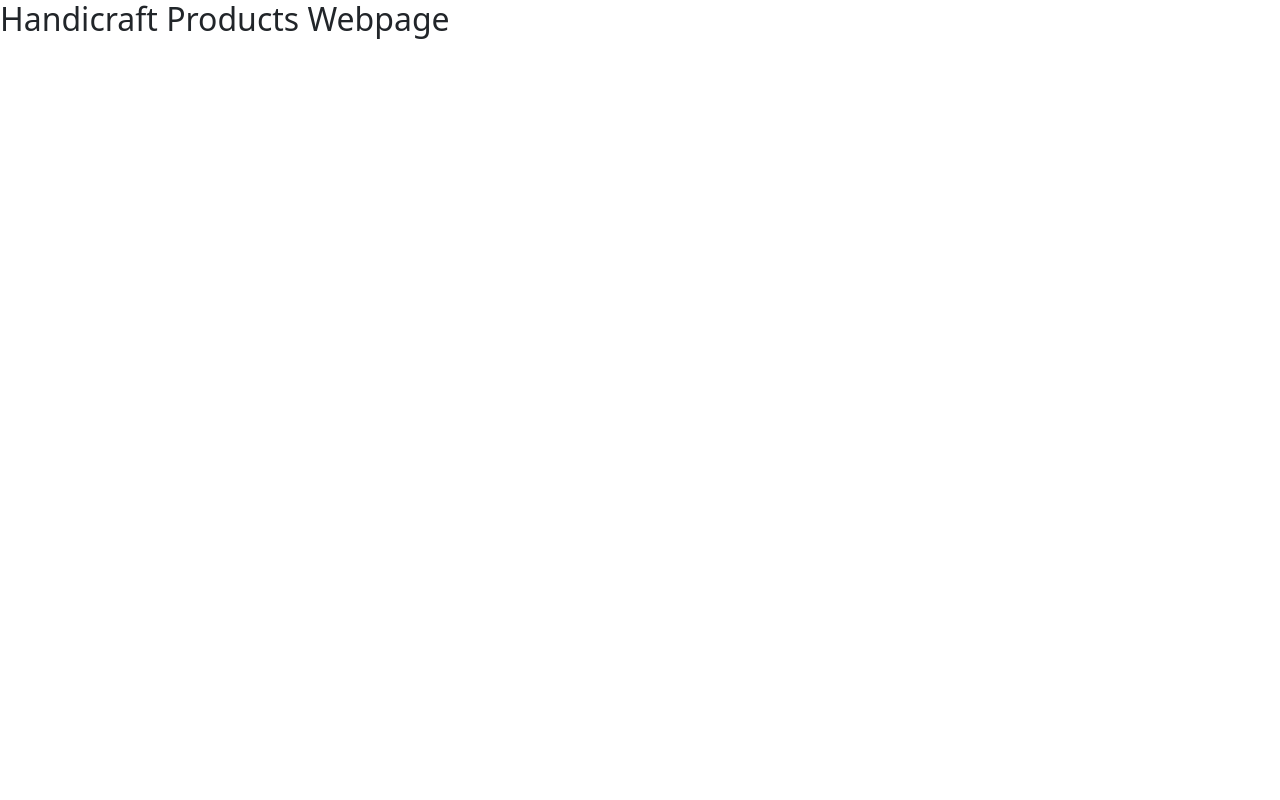
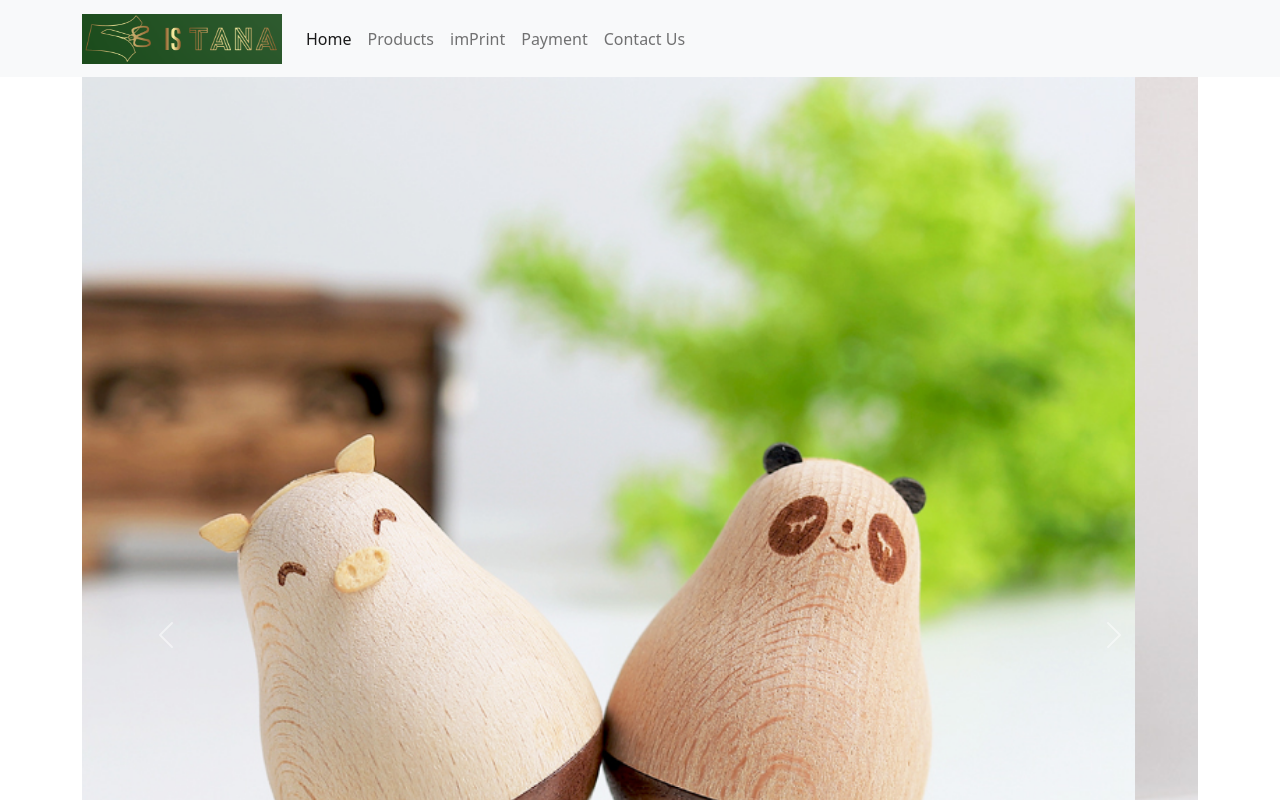
Before and after one commit to rs07cse/hc-ecommerce-bootstrap, a plain HTML site: page index.html in a window 1280 px wide. Shown: the top 800 px of the page. Drawn offline with nearby package versions, Linux system fonts and the light colour scheme.

Commit message:
2 commit

```diff
--- a/index.html
+++ b/index.html
@@ -15,8 +15,85 @@
 
 </head>
 <body>
-    <h2> Handicraft Products Webpage</h2>
 
+    <!-- header start -->
+
+    <header>
+
+
+        <nav class="navbar navbar-expand-lg navbar-light bg-light">
+            <div class="container">
+              <a class="navbar-brand" href="#">
+
+                <img src="images/green.png" alt=""  width="200" height="50" class="d-inline-block align-text-top">
+
+              </a>
+              <button class="navbar-toggler" type="button" data-bs-toggle="collapse" data-bs-target="#navbarSupportedContent" aria-controls="navbarSupportedContent" aria-expanded="false" aria-label="Toggle navigation">
+                <span class="navbar-toggler-icon"></span>
+              </button>
+              <div class="collapse navbar-collapse" id="navbarSupportedContent">
+                <ul class="navbar-nav me-auto mb-2 mb-lg-0">
+                  <li class="nav-item">
+                    <a class="nav-link active" aria-current="page" href="#">Home</a>
+                  </li>
+                  <li class="nav-item">
+                    <a class="nav-link" href="#">Products</a>
+                  </li>
+                  <li class="nav-item">
+                    <a class="nav-link" href="#">imPrint</a>
+                  </li>
+                  <li class="nav-item">
+                    <a class="nav-link" href="#">Payment</a>
+                  </li>
+                  <li class="nav-item">
+                    <a class="nav-link" href="#">Contact Us</a>
+                  </li>
+                </ul>
+
+              </div>
+            </div>
+          </nav>
+
+          <!-- Image slider -->
+
+         <section class="container">
+
+            <div id="carouselExampleControls" class="carousel slide" data-bs-ride="carousel">
+                <div class="carousel-inner">
+                  <div class="carousel-item active">
+                    <img src="images/banner-images/image1.jpeg" class="d-block w-100" alt="...">
+                  </div>
+                  <div class="carousel-item">
+                    <img src="images/banner-images/image2.jpeg" class="d-block w-100" alt="...">
+                  </div>
+                  <div class="carousel-item">
+                    <img src="images/banner-images/image3.jpeg" class="d-block w-100" alt="...">
+                  </div>
+                </div>
+                <button class="carousel-control-prev" type="button" data-bs-target="#carouselExampleControls" data-bs-slide="prev">
+                  <span class="carousel-control-prev-icon" aria-hidden="true"></span>
+                  <span class="visually-hidden">Previous</span>
+                </button>
+                <button class="carousel-control-next" type="button" data-bs-target="#carouselExampleControls" data-bs-slide="next">
+                  <span class="carousel-control-next-icon" aria-hidden="true"></span>
+                  <span class="visually-hidden">Next</span>
+                </button>
+              </div>
+
+
+         </section>
+
+
+
+    </header>
+
+    <main>
+
+    </main>
+
+    <footer>
+
+    </footer>
 
 
     <!-- bootstrap script -->
```
Also changed, not shown: images/ISTANA.png (added), images/ISTANALOGO.png (added), images/NRlogo.png (added), images/banner-images/H05dcd31fb5bf4e2fbc6ec3089f14e1d3e.jpeg (added), images/banner-images/H180e273087574113bfe11acc42d623ead.jpeg (added), images/banner-images/image1.jpeg (added), images/banner-images/image2.jpeg (added), images/banner-images/image3.jpeg (added), images/banner-images/wooden-cars.jpeg (added), images/green.png (added), images/icraft.jpeg (added), 3 other files.
